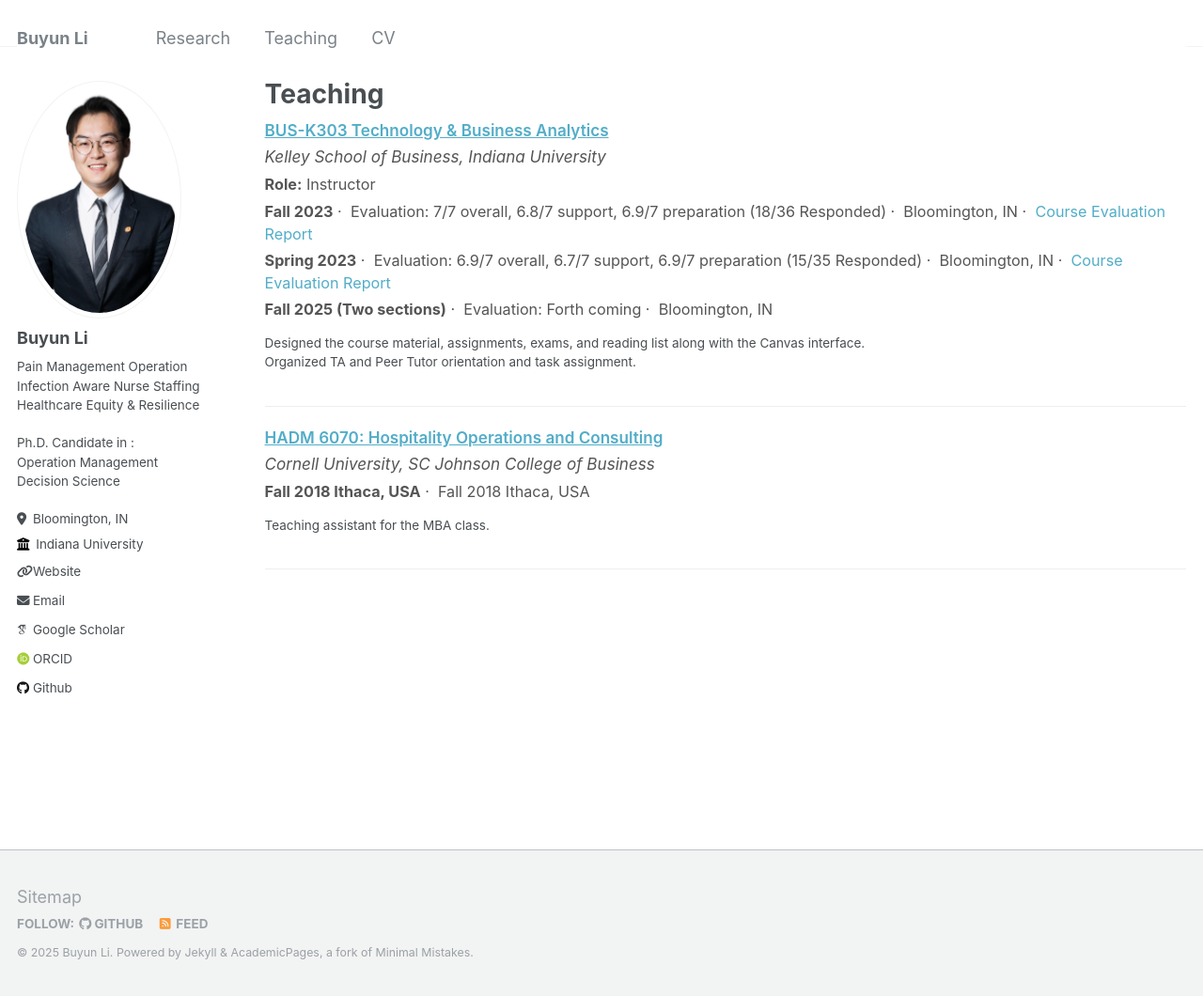
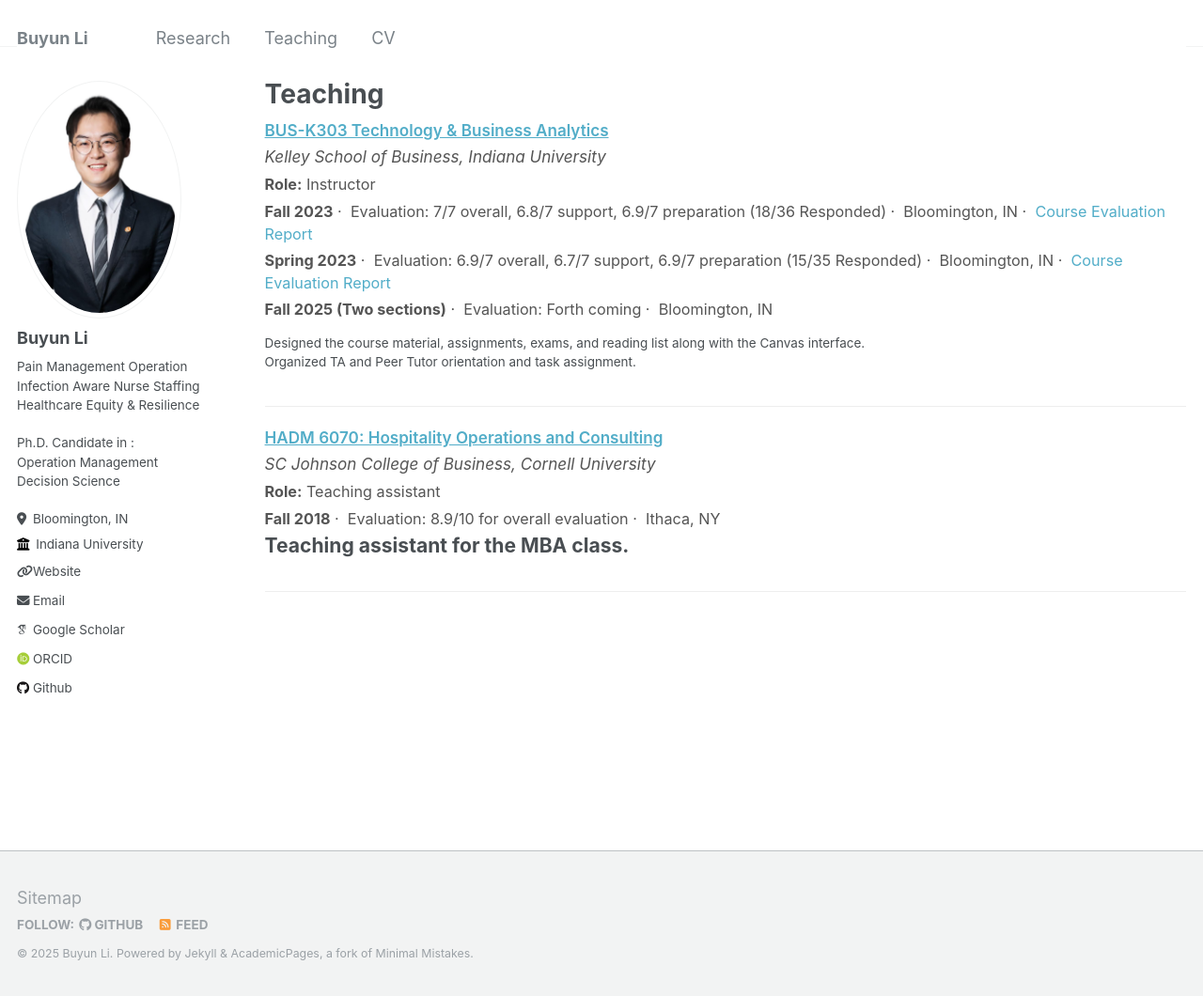
Before and after one commit to BuyunLi/BuyunLi.github.io, a Jekyll site: the page built from _pages/teaching.html, in a window 1280 px wide and 1060 px high. Shown: the whole window at 94% size. Built offline with Jekyll 4.4.1, drawn with Linux system fonts in a browser that asks for light colours; some web fonts are replaced.

Commit message:
Update 2015-spring-teaching-2.md

```diff
--- a/_teaching/2015-spring-teaching-2.md
+++ b/_teaching/2015-spring-teaching-2.md
@@ -1,11 +1,12 @@
 ---
 title: "HADM 6070: Hospitality Operations and Consulting"
 collection: teaching
-type: "8.9/10 for overall Teaching Assistant evaluation"
-permalink: /teaching/2015-spring-teaching-1
-venue: "Cornell University, SC Johnson College of Business"
-location: "Fall 2018 Ithaca, USA"
+venue: "SC Johnson College of Business, Cornell University"
+semesters:
+  - semester: "Fall 2018"
+    role: "Teaching assistant"
+    evaluation: "8.9/10 for overall evaluation"
+    location: "Ithaca, NY"
 ---
 Teaching assistant for the MBA class.
-
 ======
```
